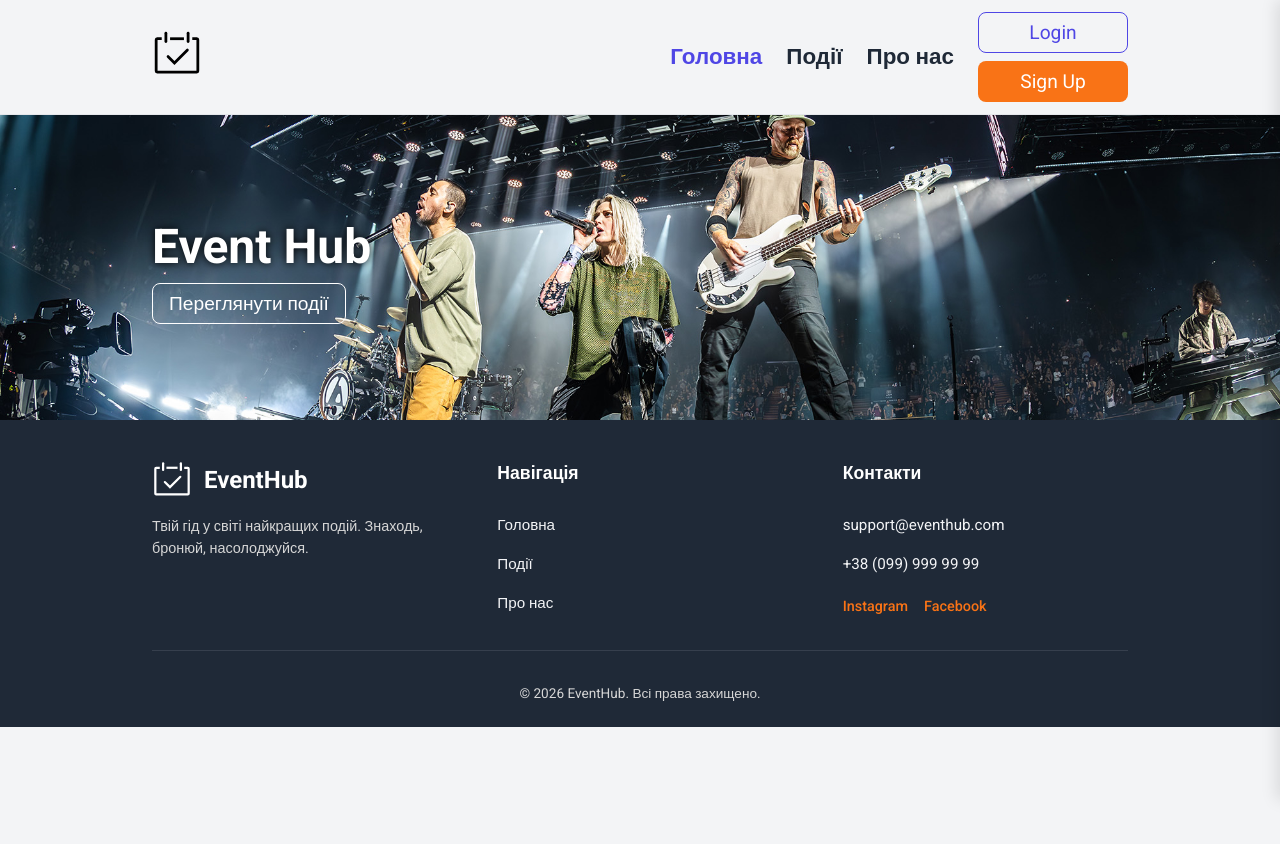
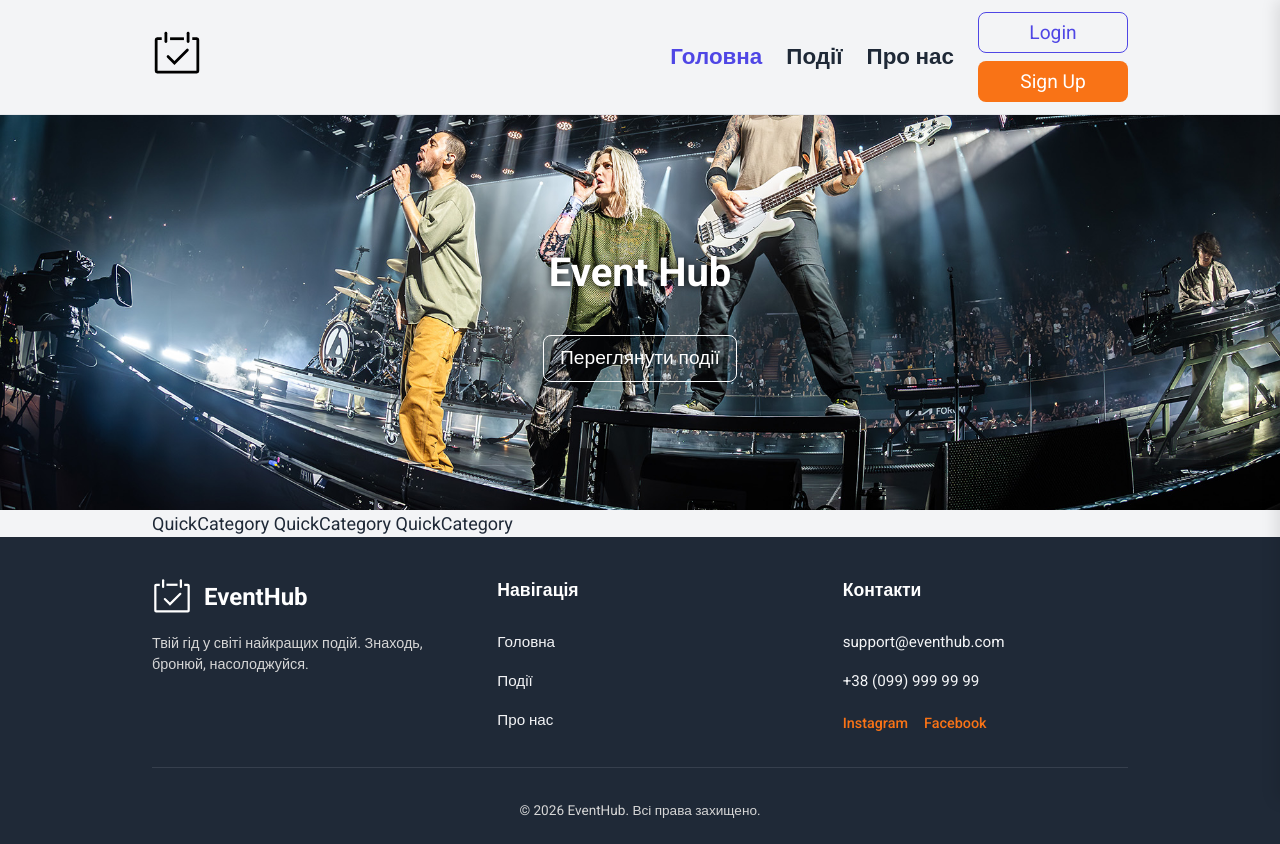
Before and after one commit to NazariiKoropis/event-hub, a React (Vite) app: page / in a window 1280 px wide. Before the commit the page ends 800 px from the top, so only its background shows below. Built offline with nearby package versions, Linux system fonts and the light colour scheme; no server answers; a web font is replaced by a local one.

Commit message:
finished hero section

```diff
--- a/src/components/layout/container/Container.jsx
+++ b/src/components/layout/container/Container.jsx
@@ -1,5 +1,10 @@
-import styled from './Container.module.scss'
+//styles
+import styles from './Container.module.scss'
+
+//clsx
+import clsx from 'clsx'
 
 export default function Container({ className, children }) {
-  return <div className={styled.Container}>{children}</div>
+  const containerStyle = clsx(styles.Container, className)
+  return <div className={containerStyle}>{children}</div>
 }
--- a/src/pages/home/Home.jsx
+++ b/src/pages/home/Home.jsx
@@ -2,12 +2,14 @@
 import styles from './Home.module.scss'
 //compoments
 import Container from '../../components/layout/container/Container'
+import QuickCategory from './blocks/quickCategory/QuickCategory'
 import Hero from './blocks/hero/Hero'
 
 export default function Home() {
   return (
     <main>
       <Hero />
+      <QuickCategory />{' '}
     </main>
   )
 }
--- a/src/pages/home/blocks/hero/Hero.jsx
+++ b/src/pages/home/blocks/hero/Hero.jsx
@@ -1,20 +1,29 @@
 //styles
 import styles from './Hero.module.scss'
-
+import buttonStyles from './../../../../components/ui/button/Button.module.scss'
 //react
-
+import { NavLink } from 'react-router-dom'
 //components
 import Container from '../../../../components/layout/container/Container'
-import Button from './../../../../components/ui/button/Button'
+
+//lib
+import clsx from 'clsx'
 
 export default function Hero() {
   return (
     <section className={styles.hero}>
-      <Container className={styles.hetoContainer}>
+      <Container className={styles.heroContainer}>
         <h1 className={styles.heroTitle}>Event Hub</h1>
-        <Button className={styles.Button} variant="ghost">
+        <NavLink
+          to="/events"
+          className={clsx(
+            buttonStyles.button,
+            buttonStyles['button--ghost'],
+            styles.Button,
+          )}
+        >
           Переглянути події
-        </Button>
+        </NavLink>
       </Container>
     </section>
   )
--- a/src/pages/home/blocks/hero/Hero.module.scss
+++ b/src/pages/home/blocks/hero/Hero.module.scss
@@ -3,13 +3,18 @@
 
 .hero {
     background-image: url("./../../../../assets/home/hero-background.jpg");
-    background-position: center;
+    background-position: 50% 75%;
     background-repeat: no-repeat;
     background-size: cover;
-    padding: 96px 0px;
+    background-attachment: fixed;
+    padding: 64px 0px;
+
+    @include laptop {
+        padding: 128px 0px;
+    }
 }
 
-.heroConrainer {
+.heroContainer {
     display: flex;
     flex-direction: column;
     justify-content: center;
@@ -20,7 +25,19 @@
 .heroTitle {
     color: #fff;
     text-shadow: 0px 0px 8px rgb(0, 0, 0);
-    font-size: 48px;
+    font-size: 1rem;
+    @include mobile {
+        font-size: 1.5rem;
+    }
+    @include tablet {
+        font-size: 2rem;
+    }
+    @include laptop {
+        font-size: 2.5rem;
+    }
+    @include desktop {
+        font-size: 3rem;
+    }
 }
 
 .Button {
--- /dev/null
+++ b/src/pages/home/blocks/quickCategory/QuickCategory.jsx
@@ -0,0 +1,14 @@
+//styles
+import styles from './QuickCategory.module.scss'
+
+//components
+import Container from '../../../../components/layout/container/Container'
+
+export default function QuickCategory() {
+  return (
+    <Container>
+      QuickCategory QuickCategory QuickCategory
+      <br />
+    </Container>
+  )
+}
```
Also changed, not shown: src/pages/home/blocks/quickCategory/QuickCategory.module.scss (added).
